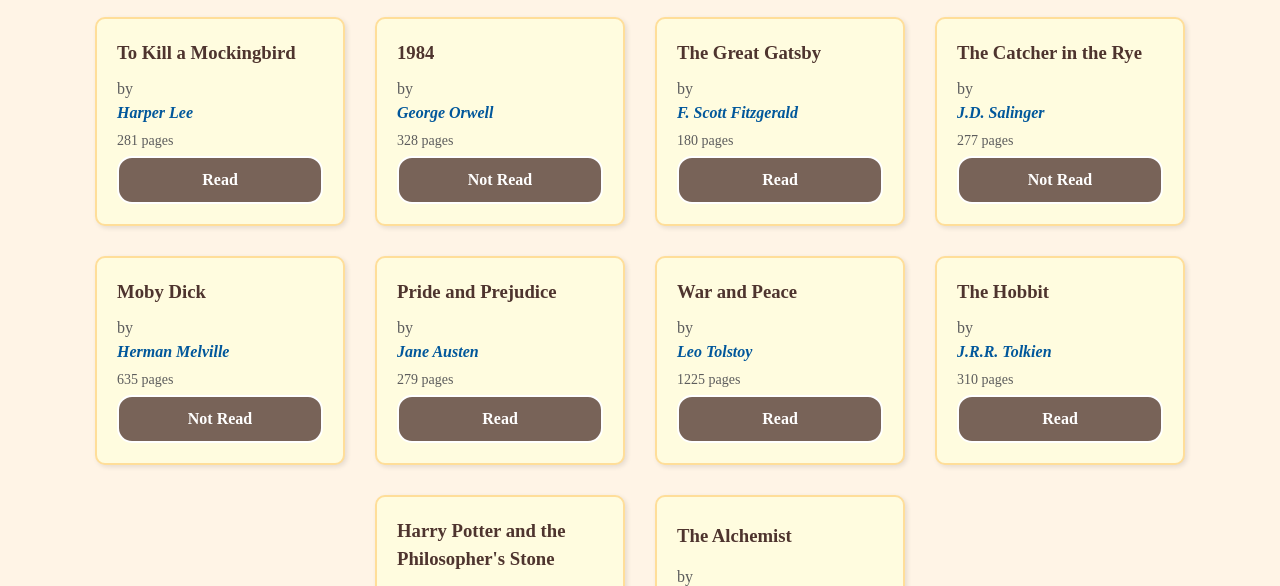
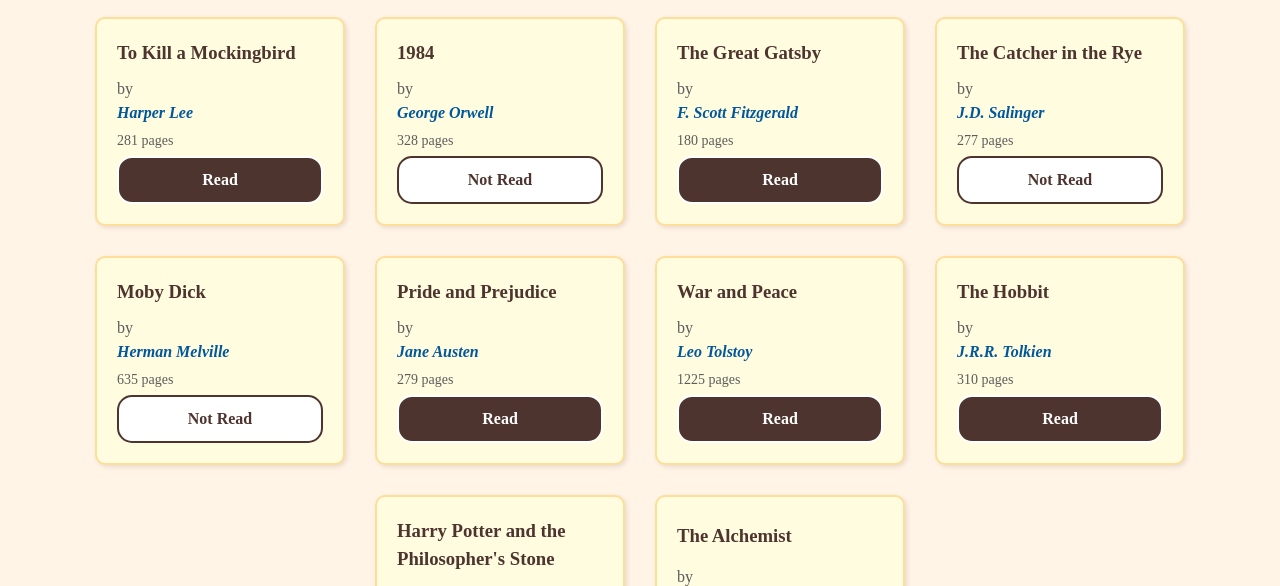
Before and after one commit to Soham-Powar/Library, a plain HTML site: page index.html in a window 1280 px wide. Shown: the part 214-800 px from the top of the page. Drawn offline with Linux system fonts and the light colour scheme; a web font is replaced by a local one.

Commit message:
Fix the read/not read toggle and add comments.

```diff
--- a/script.js
+++ b/script.js
@@ -7,12 +7,15 @@ function Book (title, author, noOfPages, readStatus) {
 	this.readStatus = readStatus;
 }
 
+//Adds book to the library array.
 function addBookToLibrary(title, author, noOfPages, readStatus) {
 	const newBook = new Book(title, author, noOfPages, readStatus);
 	myLibrary.push(newBook);
 displayBooks(myLibrary);
 }
 
+//This displays all the books currently present in the array.
+//Creates a div and adds all the information about the book.
 function displayBooks(myLibrary) {
 	const container = document.querySelector('.container');
 	container.innerHTML = '';
@@ -40,13 +43,28 @@ addBookToLibrary("The Hobbit", "J.R.R. Tolkien", 310, "Read");
 addBookToLibrary("Harry Potter and the Philosopher's Stone", "J.K. Rowling", 223, "Read");
 addBookToLibrary("The Alchemist", "Paulo Coelho", 208, "Not Read");
 
+
+
+//This function handles the read/not read text of  buttons
+//and also their styling.
 const readButtons = document.querySelectorAll('.book-button');
 readButtons.forEach((button) => {
+	if(button.innerHTML === "Read") {
+		button.classList.add('read');
+	}
+	else {
+		button.classList.add('notread');
+	}
   button.addEventListener('click', () => {
     if (button.innerHTML === "Read") {
       button.innerHTML = "Not Read";
+		button.classList.add('notread');
+		button.classList.remove('read');
+
     } else {
       button.innerHTML = "Read";
+	  		button.classList.add('read');
+		button.classList.remove('notread');
     }
   });
 });
--- a/style.css
+++ b/style.css
@@ -143,17 +143,32 @@ body {
 	border-radius: 15px;
 }
 
-button:hover {
+.button>button:hover {
 	background-color: white;
 	color: #01579B;
 	border: 2px solid #01579B;
 }
 
 .book-button {
-	color: white;
 	font-weight: bold;
 	padding: 10px 10px;
-	border: 2px solid #ffffff;
-	background-color: #4e342ec2;
 	border-radius: 15px;
 }
+
+.book-button:hover {
+	background-color: white;
+	color: #01579B;
+	border: 2px solid #01579B;
+}
+
+.read {
+	background-color: #4E342E;
+	color: white;
+	border: 2px solid white;
+}
+
+.notread {
+	background-color: white;
+	color: #4E342E;
+	border: 2px solid #4E342E;
+}
```
